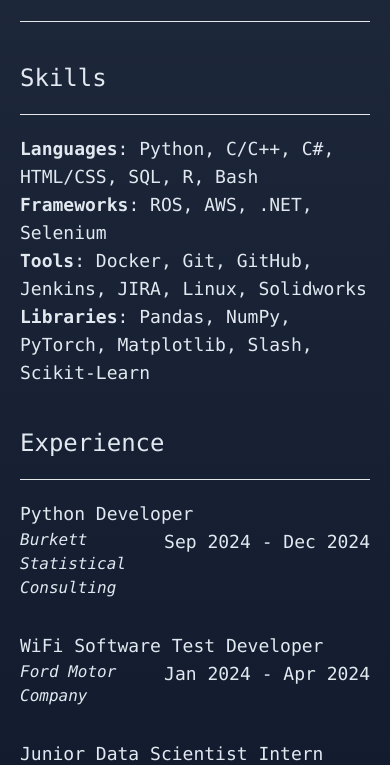
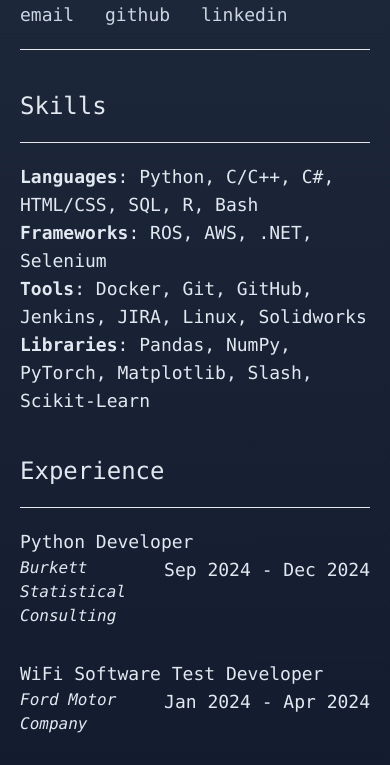
Before and after one commit to VishGit1234/VishGit1234.github.io, an Astro site: page / in a window 390 px wide. Shown: the part 147-912 px from the top of the page. Built offline with nearby package versions, Linux system fonts and the light colour scheme; Astro itself is replaced by a stand-in of ours.

Commit message:
add sections

```diff
--- /dev/null
+++ b/src/components/section.astro
@@ -0,0 +1,10 @@
+---
+/*
+Wrapper for creating a new section on main page
+*/
+
+const { title } = Astro.props;
+---
+<h2 class="mt-10 text-2xl sm:text-3xl lg:text-4xl">{ title }</h2>
+<hr class="my-5 font-extrabold">
+<slot/>
--- a/src/pages/index.astro
+++ b/src/pages/index.astro
@@ -1,6 +1,7 @@
 ---
 import { Content as AboutMe } from './aboutme.md'
 import { Content as Skills } from './skills.md'
+import Section from '../components/section.astro'
 ---
 
 <html lang="en" class="font-mono font-medium">
@@ -14,6 +15,7 @@ import { Content as Skills } from './skills.md'
   <body class="text-slate-200 text-lg min-h-screen bg-gradient-to-b from-slate-800 to-slate-900">
     <div class="mx-5 sm:mx-24 md:mx-48 lg:mx-64 xl:mx-80 2xl:mx-[30rem] pt-16 mb-16">
       <h1 class="text-3xl sm:text-4xl lg:text-5xl">Vishal Jayakumar</h1>
+      <p class="md:hidden">CS Undergrad @ uWaterloo</p>
       <div class="mt-5">
         <a href="mailto:v3jayaku@uwaterloo.ca" class="text-slate-300 hover:text-blue-300 hover:underline">email</a>
         <a href="https://github.com/VishGit1234" target="_blank" class="text-slate-300 ml-5 hover:text-blue-300 hover:underline">github</a>
@@ -21,11 +23,10 @@ import { Content as Skills } from './skills.md'
       </div>
       <hr class="my-5">
       <div class="hidden md:inline-block"><AboutMe/></div>
-      <h2 class="mt-10 text-2xl sm:text-3xl lg:text-4xl">Skills</h2>
-      <hr class="my-5 font-extrabold">
-      <div><Skills/></div>
-      <h2 class="mt-10 text-2xl sm:text-3xl lg:text-4xl">Experience</h2>
-      <hr class="my-5">
+      <Section title="Skills">
+        <Skills/>
+      </Section>
+      <Section title="Experience">
         <div class="lg:text-2xl">
           <div class="mb-8">
             <div class="float-left">Python Developer</div>
@@ -56,6 +57,7 @@ import { Content as Skills } from './skills.md'
             <svg xmlns="http://www.w3.org/2000/svg" height="20px" viewBox="0 -1100 960 960" width="20px"><path d="M216-144q-29.7 0-50.85-21.15Q144-186.3 144-216v-528q0-29.7 21.15-50.85Q186.3-816 216-816h264v72H216v528h528v-264h72v264q0 29.7-21.15 50.85Q773.7-144 744-144H216Zm171-192-51-51 357-357H576v-72h240v240h-72v-117L387-336Z"/></svg>
           </a>
         </div>
+      </Section>
       <div class="mt-16 -mb-4 text-sm lg:text-base text-slate-300">
         Built with <b><a class="hover:text-blue-300" href="https://astro.build/" target="_blank">Astro</a></b>
         and <b><a class="hover:text-blue-300" href="https://tailwindcss.com/" target="_blank">TailwindCSS</a></b>.
```
Lines whose indentation alone changed are shown as unchanged.
